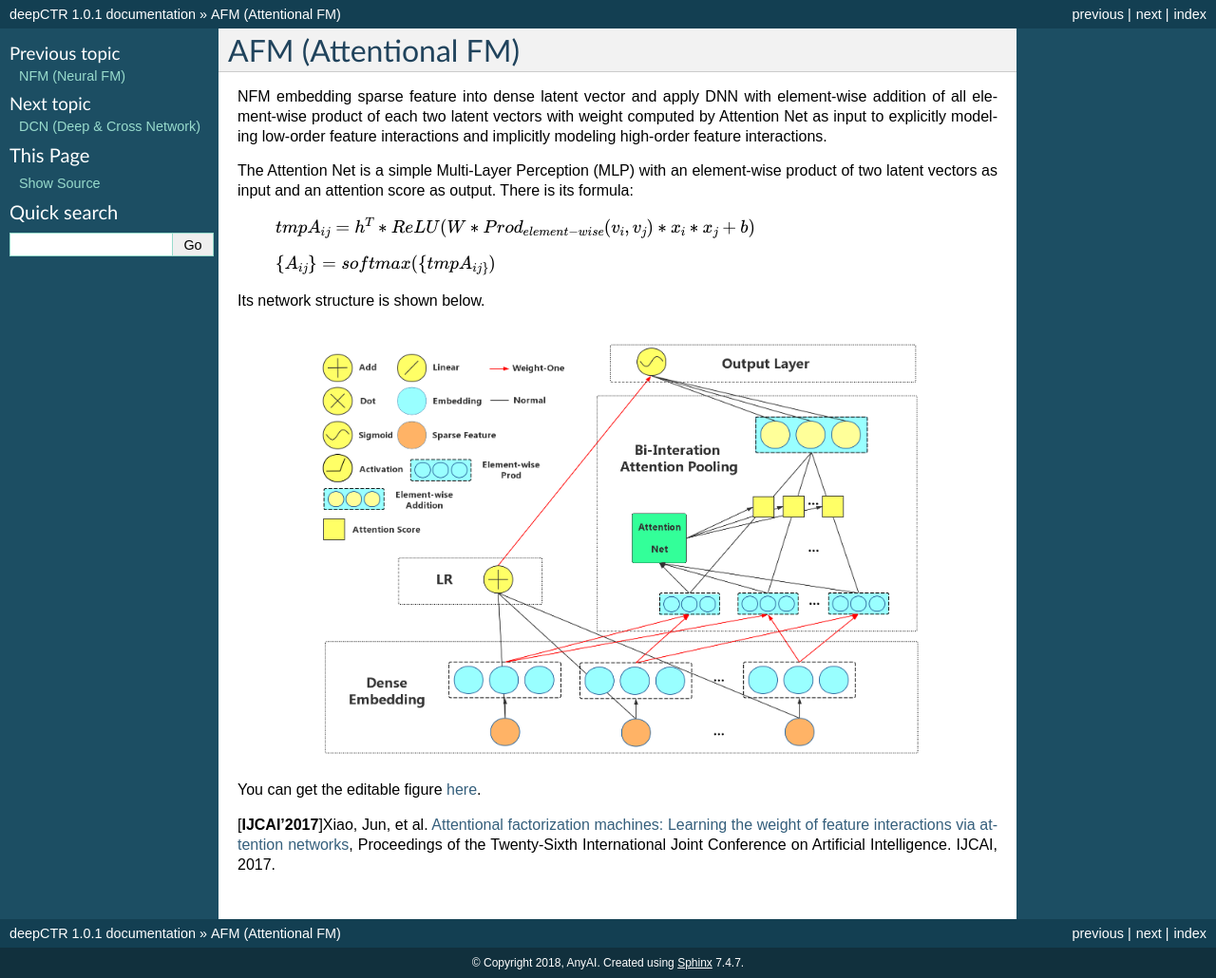
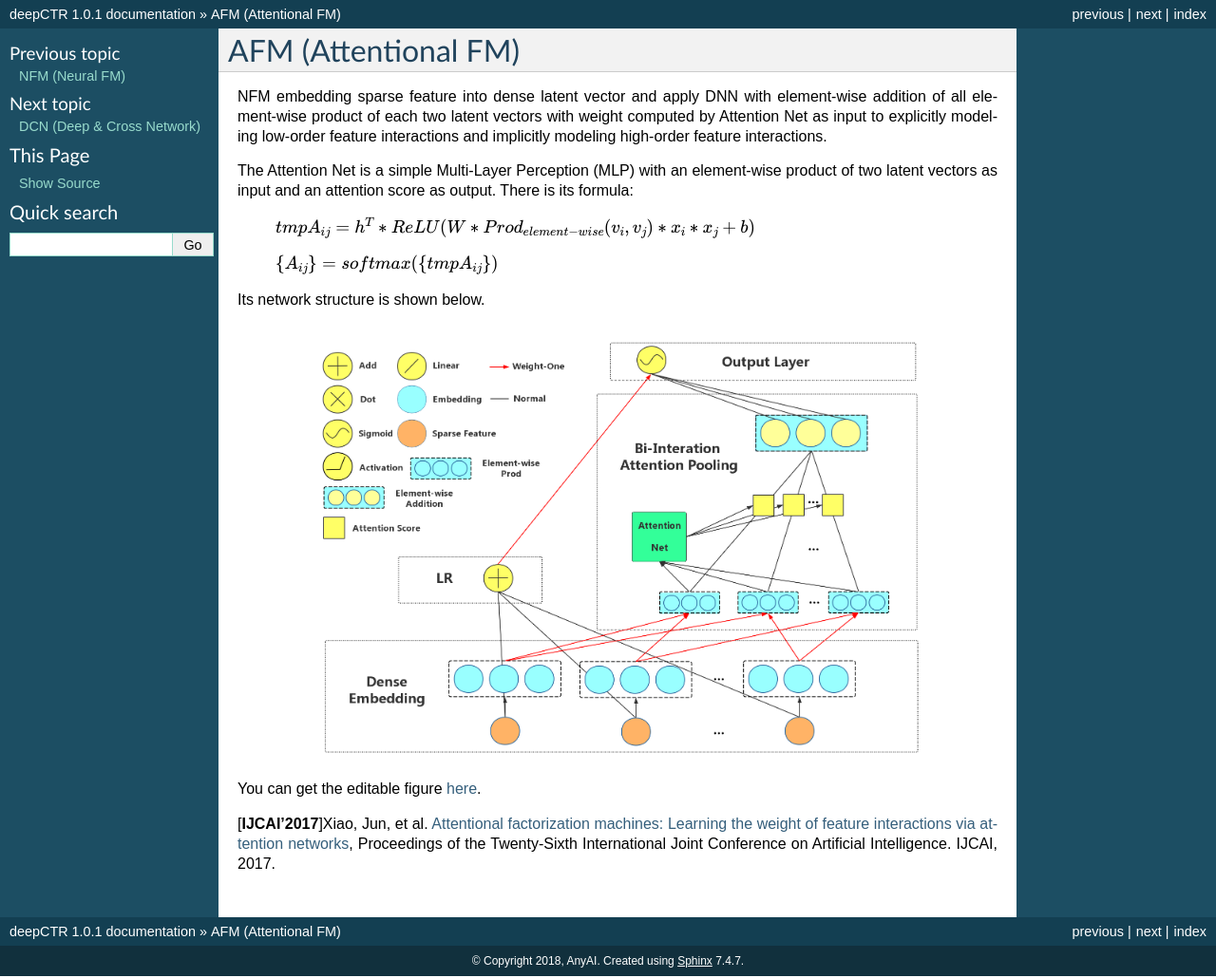
Before and after one commit to anyai/DeepCTR, a Sphinx documentation site: the page built from docs/source/models/AFM.rst, in a window 1280 px wide. Shown: the whole page at 95% size. Built offline with Sphinx 7.4.7, drawn with Linux system fonts in a browser that asks for light colours.

Commit message:
fix formula

```diff
--- a/docs/source/models/AFM.rst
+++ b/docs/source/models/AFM.rst
@@ -12,7 +12,7 @@ is its formula:
 
   :math:`tmpA_{ij} = h^T * ReLU(W * Prod_{element-wise}(v_i, v_j) * x_i * x_j + b)`
 
-  :math:`\{A_{ij}\} = softmax(\{tmpA_{ij\}})`
+  :math:`\{A_{ij}\} = softmax(\{tmpA_{ij}\})`
 
 Its network structure is shown below.
 
```
